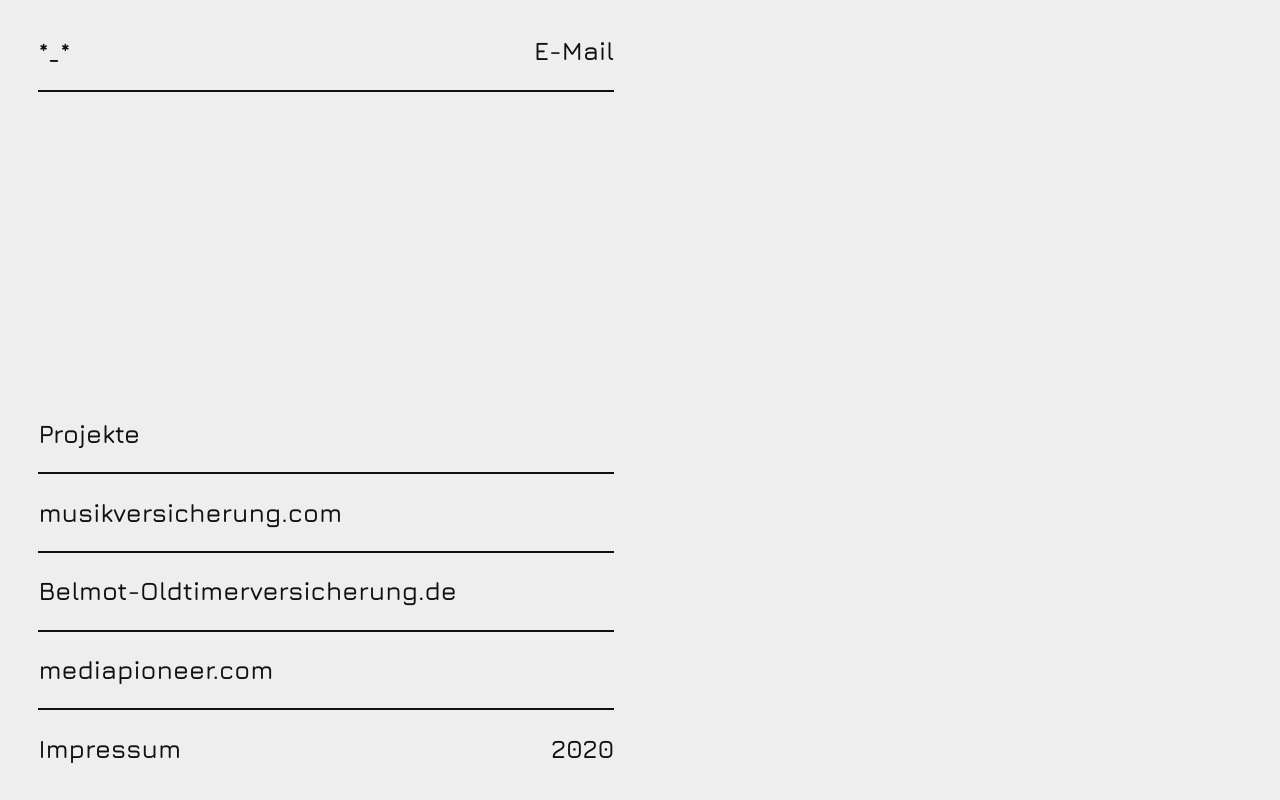
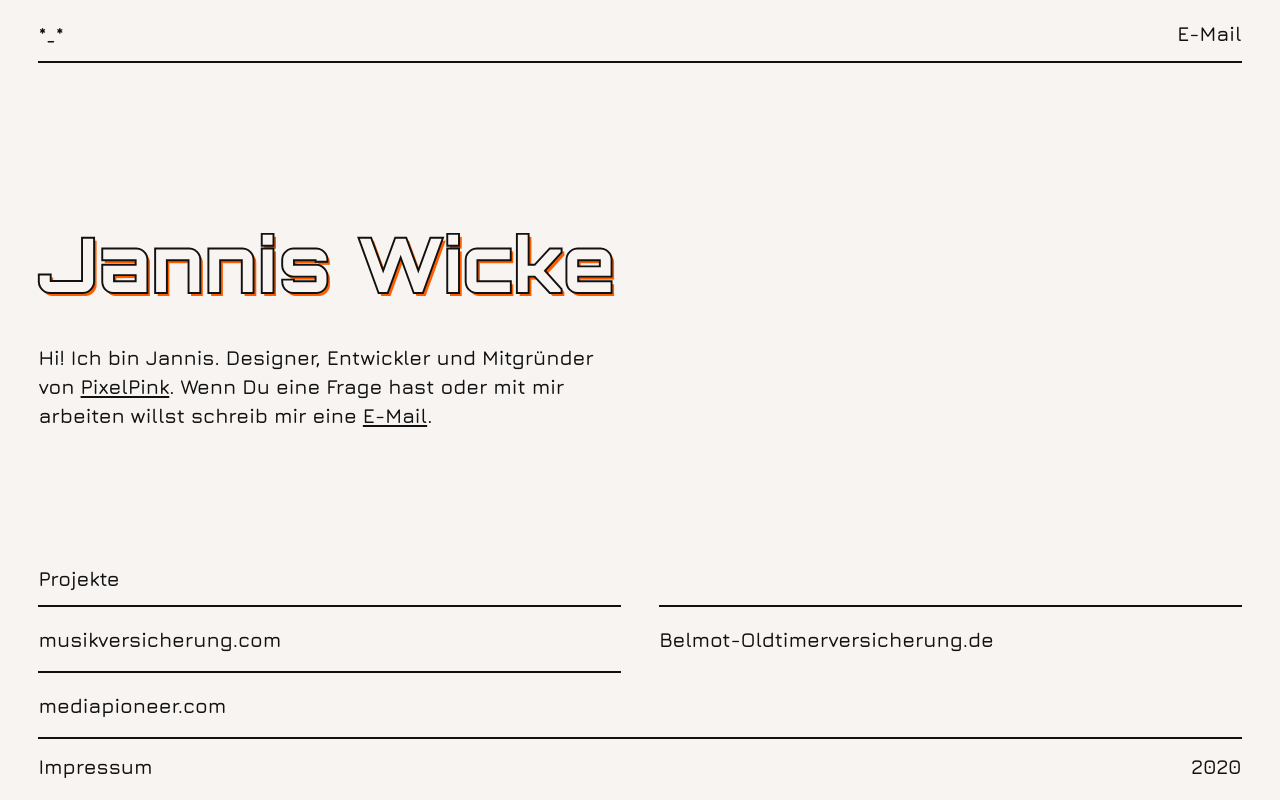
Before and after one commit to jannispaul/personal-site, an Eleventy site: page index.njk in a window 1280 px wide. Built offline with nearby package versions, Linux system fonts and the light colour scheme; Eleventy itself is replaced by a stand-in of ours; files that its build step writes are made by us from their sources.

Commit message:
click to see iframe version

```diff
--- a/_includes/default-layout.njk
+++ b/_includes/default-layout.njk
@@ -1,12 +1,11 @@
 <!DOCTYPE html>
 <html lang="en">
   <head>
-    <meta charset="UTF-8" />
-    <meta name="viewport" content="width=device-width, initial-scale=1.0" />
+    <meta charset="UTF-8"/>
+    <meta name="viewport" content="width=device-width, initial-scale=1.0"/>
     <title>Document</title>
 
-
-    <link rel="stylesheet" href="/assets/style.css" />
+    <link rel="stylesheet" href="/assets/style.css"/>
     <link href="https://fonts.googleapis.com/css2?family=Jura:wght@600&text=*-_20ABCDEFGHIJKLMNOPQRSTUVWXYZabcdefghijklmnopqrstuvwxyz%20&family=Orbitron:wght@900&text=JWaniscke%20&display=swap" rel="stylesheet">
 
     {# <!-- capture the CSS content as a Nunjucks variable -->
@@ -17,49 +16,42 @@
     {# </style> #}
     {# document.querySelector(".test").addEventListener("mouseover", querySelectorAll(".image-musikversicherung").style.display = 'block';); #}
 
-
   </head>
   <body>
-    <div class="left">
     <header>
-        <h1><a href="/">*_*</a></h1>
+      <a href="/">*_*</a>
       <a href="mailto:jannis@pixel-pink.de">E-Mail</a>
     </header>
-      <div class="flex-filler"></div>
-      <section>
-        <div class="content">
-          <h2>
-            {{ title }}
-          </h2>
+
+    <section class="content">
       {{ content | safe }}
-        </div>
     </section>
-      <footer><a href="/impressum/" >Impressum</a> <span>2020</span></footer>
-    </div>
-    <div class="stage" >
-    {% for project in projects%}
-      <iframe src={{project.url}} data-hover data-{{project.data}}></iframe>
-    {% endfor %}
-    </div>
+
+    <footer>
+      <a href="/impressum/" >Impressum</a>
+      <span>2020</span></footer>
     {# hoverLink.addEventListener("mouseleave", () => {
         image.classList.remove("show");
       }); #}
+    {# var iframes = document.querySelectorAll('iframe');
+      let selected;
+      let iframe; #}
+
+    {# console.log(allElements); #}
+    {# console.log(selectedAttribute);
+        console.log(document.querySelectorAll(selectedAttribute)); #}
+    {# relatives.forEach(item => item.classList.toggle("hidden")) #}
+    {# let relatives = document.querySelectorAll(selectedAttribute); #}
     <script>
-      let hoverLink = document.querySelectorAll("[data-hover]");
-      let hoverActive;
-      let iframe;
-
-      hoverLink.forEach(item => item.addEventListener("mouseenter", () =>{
-        hoverActive = `[data-${item.getAttribute("data-target")}]`;
-        iframe = document.querySelector(hoverActive);
-        iframe.classList.add("show");
+      let projects = document.querySelectorAll('.project');
+      let allElements = document.querySelectorAll('[data-project]');
+      projects.forEach(project => project.addEventListener('click', () => {
+        let selectedAttribute = `data-${project.getAttribute("data-target")}`;
+        allElements.forEach(
+          item => (item.hasAttribute(selectedAttribute))
+          ? (item.classList.toggle("hidden"))
+          : (item.classList.add("hidden")));
       }));
-       hoverLink.forEach(item => item.addEventListener("mouseleave", () =>{
-        hoverActive = `[data-${item.getAttribute("data-target")}]`;
-        iframe = document.querySelector(hoverActive);
-        iframe.classList.remove("show");
-      }));
-
     </script>
   </body>
 
--- a/assets/style.css
+++ b/assets/style.css
@@ -6,17 +6,18 @@
 html,
 body {
   width: 100%;
-  height: 100%;
+  height: 100vh;
 }
 body {
   /* max-width: 100%;
   min-height: 100%; */
-  padding: 3vw;
-  background: #eee;
+  padding: 1.5vw 3vw;
+  /* background: #eee; */
+  background: #f7f4f2;
   display: flex;
-  /* flex-direction: column; */
-  /* justify-content: space-between; */
-  align-items: stretch;
+  flex-direction: column;
+  justify-content: space-between;
+  /* align-items: stretch;*/
   font-family: "Jura", sans-serif;
 }
 ul {
@@ -31,12 +32,24 @@ a,
 li,
 span {
   color: #111;
-  font-size: 2vw;
+  font-size: 1.6vw;
   font-weight: 500;
-  line-height: 1;
+  line-height: 1.4;
   font-family: "Jura", sans-serif;
 }
+h1 {
+  font-family: "Orbitron", sans-serif;
+  font-size: 6vw;
+  color: #111;
+}
 
+@supports (-webkit-text-stroke: 1px black) {
+  h1 {
+    -webkit-text-stroke: 0.15vw #111;
+    -webkit-text-fill-color: #f7f4f2;
+    text-shadow: 0.2vw 0.2vw 0 #ff5c00;
+  }
+}
 a {
   text-decoration: none;
 }
@@ -48,12 +61,12 @@ footer {
   justify-content: space-between;
 }
 header {
-  padding-bottom: 2vw;
+  padding-bottom: 1vw;
   border-bottom: 2px solid #111;
-  margin-bottom: 2vw;
+  margin-bottom: 1vw;
 }
 footer {
-  padding-top: 2vw;
+  padding-top: 1vw;
   border-top: 2px solid #111;
 }
 /* End of base styles */
@@ -62,16 +75,17 @@ footer {
 li {
   border-top: 2px solid #111;
 }
-li > a {
+li > div {
   display: flex;
   align-items: center;
-  height: 6vw;
+  height: 5vw;
 }
 h2 {
-  margin-bottom: 2vw;
+  margin-bottom: 1vw;
 }
 
-a:hover {
+a:hover,
+.project:hover span {
   -webkit-animation: color-change 5s infinite;
   -moz-animation: color-change 5s infinite;
   -o-animation: color-change 5s infinite;
@@ -123,7 +137,7 @@ a:hover {
     color: red;
   }
 } */
-@keyframes color-change {
+/* @keyframes color-change {
   0% {
     color: #f9008b;
   }
@@ -132,6 +146,17 @@ a:hover {
   }
   100% {
     color: #f9008b;
+  }
+} */
+@keyframes color-change {
+  0% {
+    color: #ff5c00;
+  }
+  50% {
+    color: #ff5c00;
+  }
+  100% {
+    color: #ff5c00;
   }
 }
 
@@ -144,11 +169,12 @@ a:hover {
 }
 
 .stage {
-  width: 50%;
+  min-width: 50%;
   /* background: #fff; */
-  height: 100%;
+  /* min-height: 30vh; */
+  min-height: 100%;
   /* overflow: hidden; */
-  display: flex;
+  /* display: flex; */
 }
 img {
   width: 100%;
@@ -163,10 +189,80 @@ img {
 }
 
 iframe {
-  min-width: 200% !important;
+  min-width: 200%;
   height: 200%;
   border: none;
-  display: none;
+  /* display: none; */
   transform: scale(0.5);
   transform-origin: 0% 0%;
+  /* display: block; */
+  background: #fff;
 }
+
+.flex {
+  display: flex;
+  flex: 1;
+  display: flex;
+  align-items: center;
+}
+
+.projects {
+  /* display: flex; */
+  /* flex-wrap: wrap; */
+  grid-column: 1/3;
+  display: grid;
+  grid-template-columns: 1fr 1fr;
+  grid-column-gap: 3vw;
+}
+.project div {
+  display: flex;
+  justify-content: space-between;
+  cursor: pointer;
+}
+
+.project a {
+  /* display: none; */
+}
+
+.projects li {
+  /* flex: 50% 0 0; */
+  /* width: 50%;
+  flex: 1; */
+  /* flex: 1 0 48%; */
+  /* float: left;
+  width: calc(50% - 1vw); */
+}
+/* .projects li:nth-child(odd):not(:last-child) {
+  margin-right: 2vw;
+} */
+section {
+  max-width: 100%;
+  /* display: flex;
+  flex-direction: column;
+  flex: 1;
+  justify-content: flex-end; */
+  height: 100%;
+  display: grid;
+  grid-template-columns: 1fr 1fr;
+  grid-column-gap: 3vw;
+  grid-template-rows: auto minmax(min-content, max-content) minmax(
+      min-content,
+      max-content
+    );
+}
+
+.title {
+  margin-bottom: 2vw;
+}
+.introduction {
+  display: flex;
+  flex-direction: column;
+  justify-content: center;
+}
+.introduction a {
+  text-decoration: underline;
+}
+
+.hidden {
+  display: none;
+}
--- a/index.njk
+++ b/index.njk
@@ -1,11 +1,30 @@
 ---
 layout: "default-layout.njk"
-title: Projekte
 ---
+{# <div class="flex"> #}
+<div class="introduction">
+    <h1 class="title">Jannis Wicke</h1>
+    <p>Hi! Ich bin Jannis. Designer,  Entwickler und Mitgründer von <a href="https//:pixel-pink.de">PixelPink</a>. Wenn Du eine Frage hast oder mit mir arbeiten willst schreib mir eine <a href="mailto:jannis@pixel-pink.de">E-Mail</a>.
+    </p>
+</div>
+<div class="stage" >
+    {% for project in projects%}
+        <iframe src={{project.url}} data-project data-{{project.data}} class="hidden"></iframe>
+    {% endfor %}
+</div>
+{# </div> #}
 
-<ul>
-{% for project in projects%}
-    <li><a href={{project.url}} data-hover data-target={{project.data}}>{{project.title}}</a></li>
-{% endfor %}
+<h2 class="section-headline">Projekte</h2>
+<ul class="projects">
+    {% for project in projects%}
+        <li class="project" data-target={{project.data}}>
+            <div>
+                <span class="project-title">
+                    {{project.title}}
+                </span>
+                <a href={{project.url}} data-{{project.data}} data-project  class="hidden">öffnen</a>
+            </div>
+        </li>
+    {% endfor %}
 
 </ul>
```
Also changed, not shown: _includes/projects/musikversicherung.md (deleted, +0 -7 lines), impressum.md (+2 -1 lines). Lines whose indentation alone changed are shown as unchanged.
